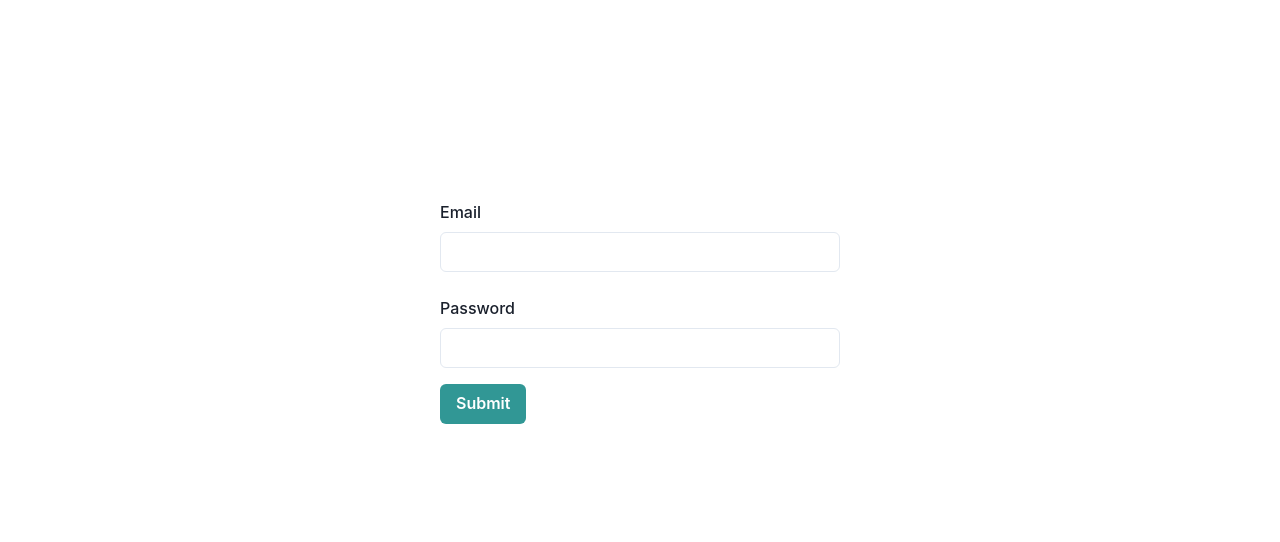
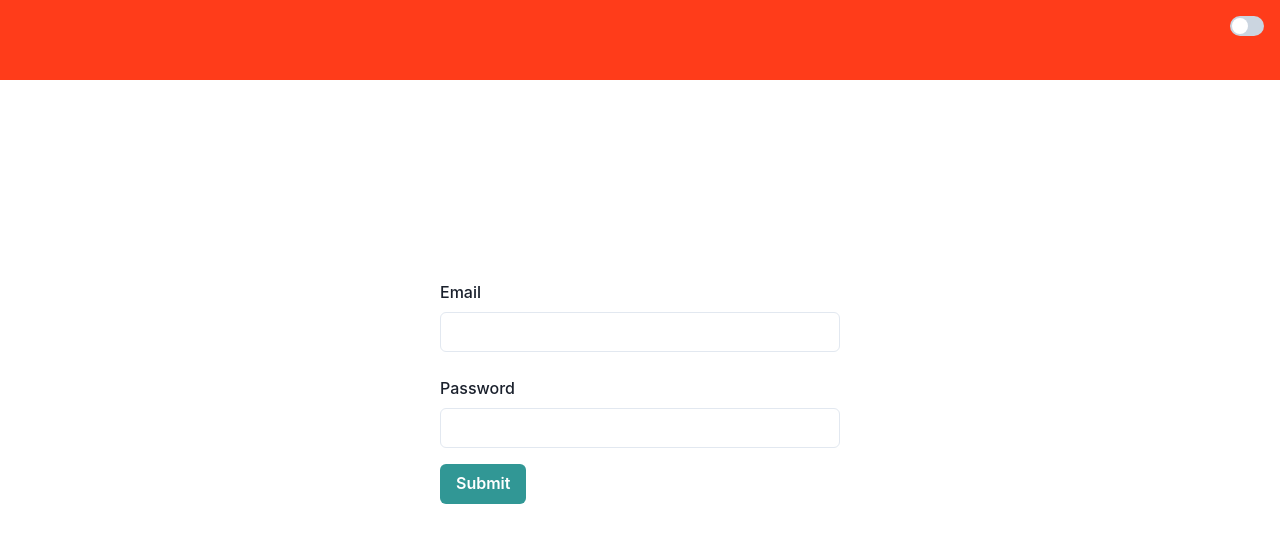
Before and after one commit to Arvind90475/travel-log-frontEnd-nextjs, a Next.js app: page /register in a window 1280 px wide. Shown: the top 542 px of the page. Built offline with nearby package versions, Linux system fonts and the light colour scheme.

Commit message:
add navbar

```diff
--- /dev/null
+++ b/src/components/GlobalWrapper.tsx
@@ -0,0 +1,14 @@
+import React from "react";
+import { DarkModeSwitch } from "./DarkModeSwitch";
+import Navbar from "./Navbar";
+
+const GlobalWrapper: React.FC<{}> = ({ children }) => {
+  return (
+    <>
+      <Navbar />
+      <DarkModeSwitch />
+      {children}
+    </>
+  );
+};
+export default GlobalWrapper;
--- /dev/null
+++ b/src/components/Navbar.tsx
@@ -0,0 +1,7 @@
+import { Box } from "@chakra-ui/react";
+import React from "react";
+
+const Navbar: React.FC<{}> = () => {
+  return <Box h={"80px"} bg={"#ff3c1a"}></Box>;
+};
+export default Navbar;
--- a/src/pages/register.tsx
+++ b/src/pages/register.tsx
@@ -2,6 +2,7 @@ import { Box, Button } from "@chakra-ui/react";
 import { Form, Formik } from "formik";
 import React from "react";
 import * as Yup from "yup";
+import GlobalWrapper from "../components/GlobalWrapper";
 import InputField from "../components/InputField";
 import Wrapper from "../components/Wrapper";
 
@@ -17,6 +18,7 @@ const SignupSchema = Yup.object().shape({
 
 const Register = () => {
   return (
+    <GlobalWrapper>
       <Wrapper variant="small">
         <Box mt={"50%"}>
           <Formik
@@ -59,6 +61,7 @@ const Register = () => {
           </Formik>
         </Box>
       </Wrapper>
+    </GlobalWrapper>
   );
 };
 export default Register;
```
Also changed, not shown: src/pages/index.tsx (+6 -2 lines). Lines whose indentation alone changed are shown as unchanged.
